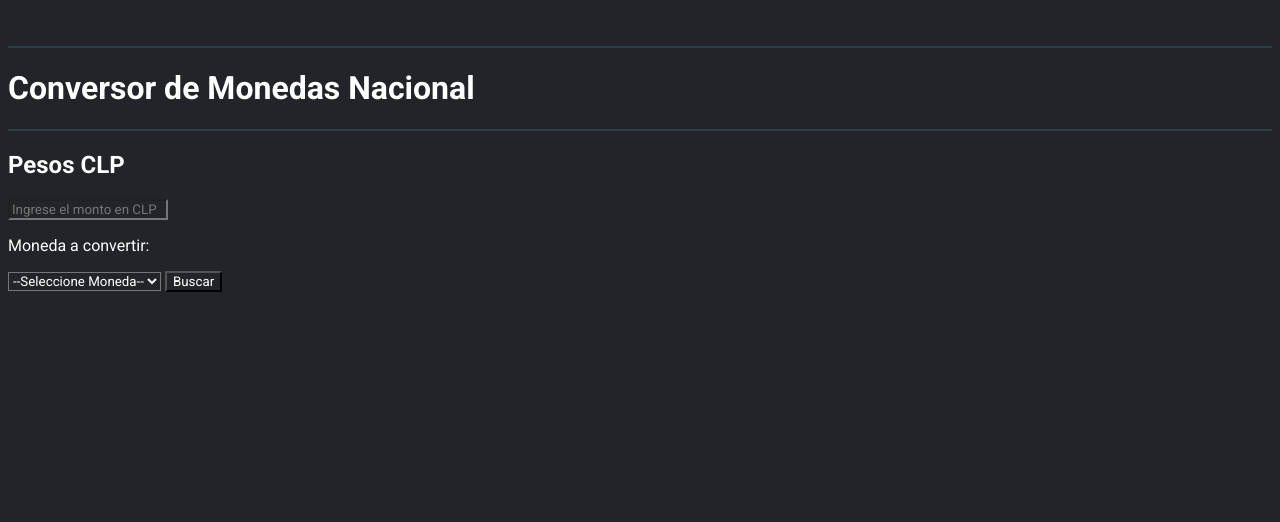
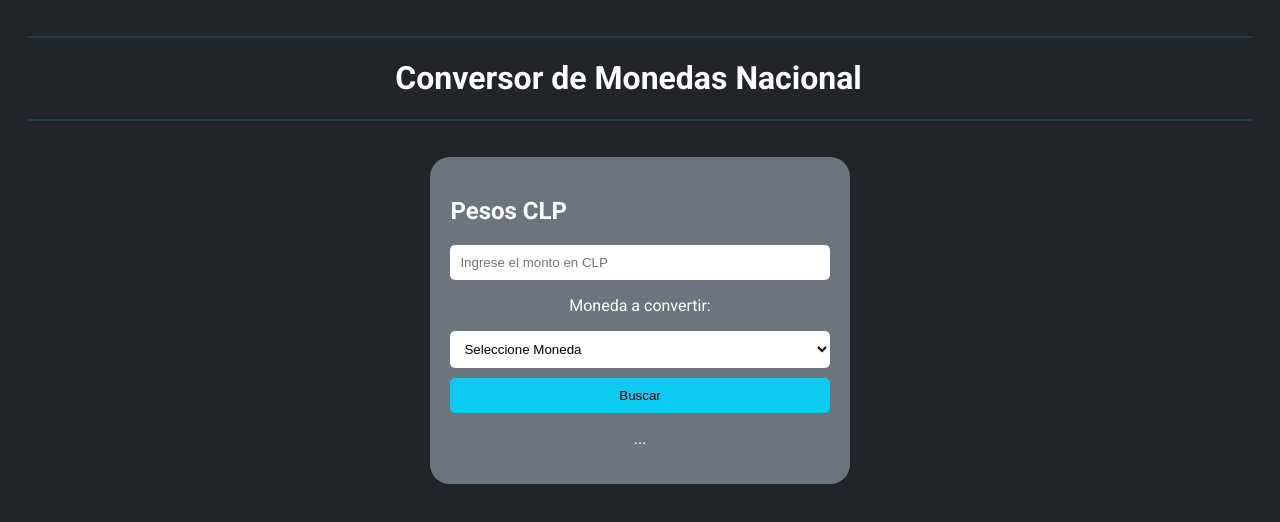
Before and after one commit to tyto-ovo/javascript_API, a plain HTML site: page index.html in a window 1280 px wide. Drawn offline with Linux system fonts and the light colour scheme.

Commit message:
estetica lista

```diff
--- a/assets/CSS/style.css
+++ b/assets/CSS/style.css
@@ -7,28 +7,13 @@ blanco  #FFFFFF
 verde   #2A3F44
  */
 
-* {
+body {
   /*
   margin: 0px;
   padding: 0px; */
   background-color: #212429;
   color: #ffffff;
   font-family: "Roboto", sans-serif;
-}
-hr {
-  margin: 1em auto;
-  height: 2px;
-  background-color: #2a3f44;
-  border: none;
-}
-head {
-  display: flex;
-  flex-direction: column;
-  margin: 10px;
-  padding: 10px;
-}
-head h1 {
-  /* text-align: center */
 }
 /* Chrome, Safari, Edge, Opera */
 input::-webkit-outer-spin-button,
@@ -41,3 +26,57 @@ input::-webkit-inner-spin-button {
 input[type="number"] {
   -moz-appearance: textfield;
 }
+
+hr {
+  margin: 1em auto;
+  height: 2px;
+  background-color: #2a3f44;
+  border: none;
+}
+header {
+  margin: 10px;
+  padding: 10px;
+}
+h1 {
+  padding-left: 30%;
+}
+
+main * {
+  background-color: #6c757e;
+}
+main {
+  display: flex;
+  flex-direction: column;
+  align-items: center;
+}
+input {
+  background-color: white;
+  border-style: none;
+  color: black;
+  padding: 10px;
+  border-radius: 5px;
+}
+select {
+  background-color: white;
+  color: black;
+  border-style: none;
+  padding: 10px;
+  border-radius: 5px;
+  margin-bottom: 10px;
+}
+button {
+  background-color: #0ecaf0;
+  border-style: none;
+  padding: 10px;
+  border-radius: 5px;
+}
+.container {
+  width: 30%;
+  padding: 20px;
+  border-radius: 20px;
+  display: flex;
+  flex-direction: column;
+}
+.textoDeafault {
+  text-align: center;
+}
--- a/assets/JS/script.js
+++ b/assets/JS/script.js
@@ -0,0 +1,5 @@
+async function getCoin() {
+  const res = await fetch("https://mindicador.cl/api/");
+  const data = await res.json();
+  console.log(data);
+}
--- a/index.html
+++ b/index.html
@@ -7,11 +7,12 @@
     <link rel="stylesheet" href="./assets/CSS/style.css" />
   </head>
   <body>
-    <head>
+    <header>
       <hr />
       <h1>Conversor de Monedas Nacional</h1>
       <hr />
-    </head>
+    </header>
+
     <main>
       <div class="container">
         <h2>Pesos CLP</h2>
@@ -20,15 +21,17 @@
           placeholder="Ingrese el monto en CLP"
           class="chileno"
         />
-        <p>Moneda a convertir:</p>
+        <p class="textoDeafault">Moneda a convertir:</p>
         <select name="coin" id="coin-select">
-          <option value="">--Seleccione Moneda--</option>
+          <option value="">Seleccione Moneda</option>
           <option value="dog">UF</option>
           <option value="cat">Dolar</option>
         </select>
         <button>Buscar</button>
+        <p class="textoDeafault">...</p>
       </div>
     </main>
+
     <script src="./assets/JS/script.js"></script>
   </body>
 </html>
```
